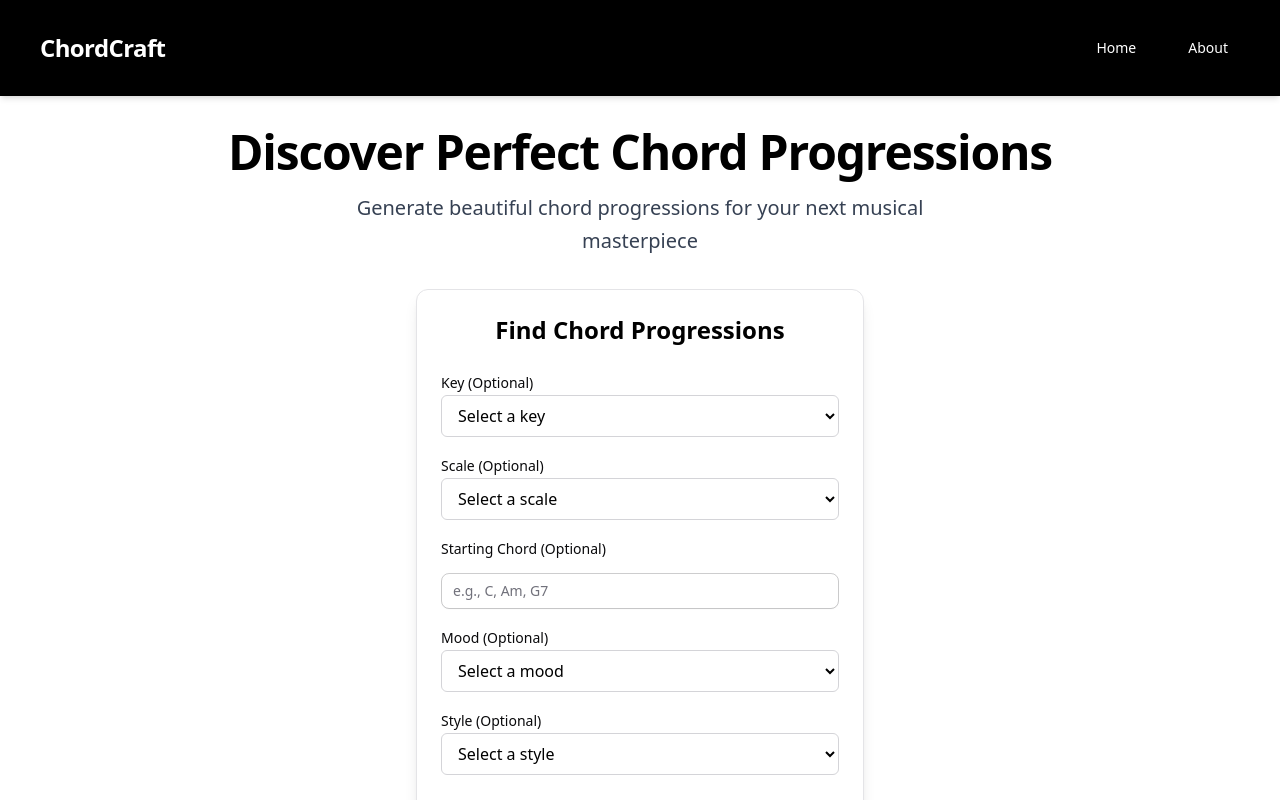
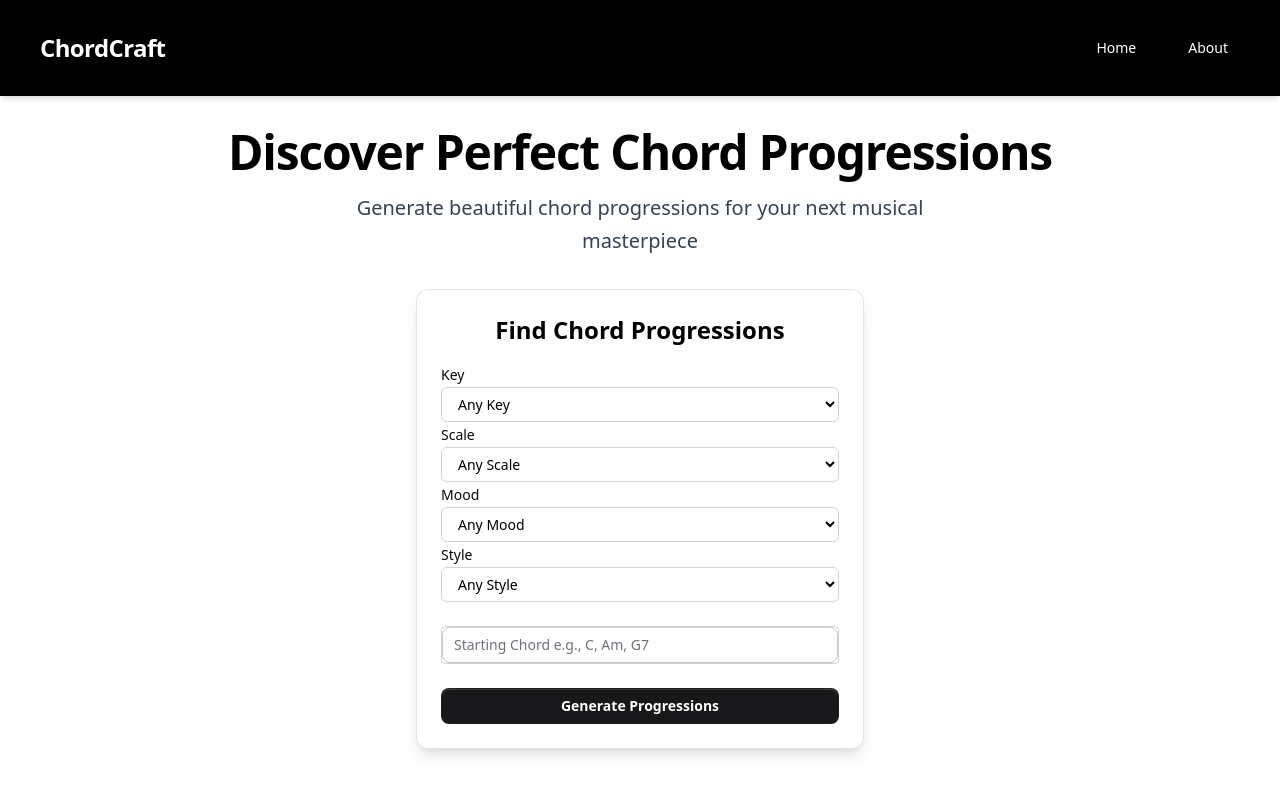
Before and after one commit to ADWilkinson/chordcraft-app, a React (Vite) app: page / in a window 1280 px wide. Both pictures are taken after a click on the button "Find Progressions". Shown: the top 800 px of the page. Built offline with nearby package versions, Linux system fonts and the light colour scheme.

Commit message:
minor fixes

```diff
--- a/src/components/GeneratorForm.tsx
+++ b/src/components/GeneratorForm.tsx
@@ -9,15 +9,6 @@ import { Field, Label } from './ui-kit/fieldset';
 interface GeneratorFormProps {
   onSubmit: (params: GenerationParams) => Promise<void>;
   loading: boolean;
-}
-
-interface FormControl {
-  id: keyof GenerationParams;
-  label: string;
-  type: 'select' | 'input';
-  options?: Array<{ value: string; name: string }>;
-  value: string;
-  placeholder: string;
 }
 
 const GeneratorForm = ({ onSubmit, loading }: GeneratorFormProps) => {
@@ -52,48 +43,6 @@ const GeneratorForm = ({ onSubmit, loading }: GeneratorFormProps) => {
     });
   };
 
-  const formControls: FormControl[] = [
-    {
-      id: 'key',
-      label: 'Key (Optional)',
-      type: 'select',
-      options: KEYS,
-      value: params.key || '',
-      placeholder: 'Select a key',
-    },
-    {
-      id: 'scale',
-      label: 'Scale (Optional)',
-      type: 'select',
-      options: SCALES,
-      value: params.scale || '',
-      placeholder: 'Select a scale',
-    },
-    {
-      id: 'startingChord',
-      label: 'Starting Chord (Optional)',
-      type: 'input',
-      value: params.startingChord || '',
-      placeholder: 'e.g., C, Am, G7',
-    },
-    {
-      id: 'mood',
-      label: 'Mood (Optional)',
-      type: 'select',
-      options: MOODS,
-      value: params.mood || '',
-      placeholder: 'Select a mood',
-    },
-    {
-      id: 'style',
-      label: 'Style (Optional)',
-      type: 'select',
-      options: STYLES,
-      value: params.style || '',
-      placeholder: 'Select a style',
-    },
-  ];
-
   return (
     <motion.div
       className="w-full max-w-md mx-auto bg-white rounded-xl shadow-lg p-6 mb-8 border border-zinc-200"
@@ -101,58 +50,147 @@ const GeneratorForm = ({ onSubmit, loading }: GeneratorFormProps) => {
       animate={{ opacity: 1, y: 0 }}
       transition={{ duration: 0.4 }}
     >
-      <h2 className="text-2xl font-bold text-center mb-6 text-black">
+      <h2 className="text-2xl font-bold text-center mb-4 text-black">
         {params.key || params.scale || params.startingChord || params.mood || params.style
           ? 'Customize Your Search'
           : 'Find Chord Progressions'}
       </h2>
 
-      <form onSubmit={handleSubmit} className="space-y-4">
-        {formControls.map((control, index) => (
+      <form onSubmit={handleSubmit} className="">
+        <div className="grid grid-cols-1 ">
           <motion.div
-            key={control.id}
             initial={{ opacity: 0, x: -10 }}
             animate={{ opacity: 1, x: 0 }}
-            transition={{ duration: 0.3, delay: index * 0.05 }}
-            className="mb-4"
+            transition={{ duration: 0.3 }}
+            className="col-span-2 sm:col-span-1"
           >
             <Field>
-              <Label htmlFor={control.id}>
-                {control.label}
+              <Label htmlFor="key" className="text-sm">
+                Key
               </Label>
-
-              {control.type === 'select' && control.options ? (
               <select
-                  id={control.id}
-                  name={control.id}
-                  value={control.value}
+                id="key"
+                name="key"
+                value={params.key}
                 onChange={handleChange}
-                  className="w-full bg-white border border-zinc-300 rounded-md py-2 px-3 text-black focus:outline-hidden focus:ring-2 focus:ring-black transition-shadow"
+                className="w-full bg-white border border-zinc-300 rounded-md py-1.5 px-3 text-sm text-black focus:outline-hidden focus:ring-2 focus:ring-black transition-shadow"
               >
-                  <option value="">{control.placeholder}</option>
-                  {control.options?.map((option) => (
+                <option value="">Any Key</option>
+                {KEYS.map((option) => (
                   <option key={option.value} value={option.value}>
                     {option.name}
                   </option>
                 ))}
               </select>
-              ) : (
+            </Field>
+          </motion.div>
+
+          <motion.div
+            initial={{ opacity: 0, x: -10 }}
+            animate={{ opacity: 1, x: 0 }}
+            transition={{ duration: 0.3, delay: 0.05 }}
+            className="col-span-2 sm:col-span-1"
+          >
+            <Field>
+              <Label htmlFor="scale" className="text-sm">
+                Scale
+              </Label>
+              <select
+                id="scale"
+                name="scale"
+                value={params.scale}
+                onChange={handleChange}
+                className="w-full bg-white border border-zinc-300 rounded-md py-1.5 px-3 text-sm text-black focus:outline-hidden focus:ring-2 focus:ring-black transition-shadow"
+              >
+                <option value="">Any Scale</option>
+                {SCALES.map((option) => (
+                  <option key={option.value} value={option.value}>
+                    {option.name}
+                  </option>
+                ))}
+              </select>
+            </Field>
+          </motion.div>
+        </div>
+
+        <div className="grid grid-cols-1 ">
+          <motion.div
+            initial={{ opacity: 0, x: -10 }}
+            animate={{ opacity: 1, x: 0 }}
+            transition={{ duration: 0.3, delay: 0.15 }}
+            className="col-span-2 sm:col-span-1"
+          >
+            <Field>
+              <Label htmlFor="mood" className="text-sm">
+                Mood
+              </Label>
+              <select
+                id="mood"
+                name="mood"
+                value={params.mood}
+                onChange={handleChange}
+                className="w-full bg-white border border-zinc-300 rounded-md py-1.5 px-3 text-sm text-black focus:outline-hidden focus:ring-2 focus:ring-black transition-shadow"
+              >
+                <option value="">Any Mood</option>
+                {MOODS.map((option) => (
+                  <option key={option.value} value={option.value}>
+                    {option.name}
+                  </option>
+                ))}
+              </select>
+            </Field>
+          </motion.div>
+
+          <motion.div
+            initial={{ opacity: 0, x: -10 }}
+            animate={{ opacity: 1, x: 0 }}
+            transition={{ duration: 0.3, delay: 0.2 }}
+            className="col-span-2 sm:col-span-1"
+          >
+            <Field>
+              <Label htmlFor="style" className="text-sm">
+                Style
+              </Label>
+              <select
+                id="style"
+                name="style"
+                value={params.style}
+                onChange={handleChange}
+                className="w-full bg-white border border-zinc-300 rounded-md py-1.5 px-3 text-sm text-black focus:outline-hidden focus:ring-2 focus:ring-black transition-shadow"
+              >
+                <option value="">Any Style</option>
+                {STYLES.map((option) => (
+                  <option key={option.value} value={option.value}>
+                    {option.name}
+                  </option>
+                ))}
+              </select>
+            </Field>
+          </motion.div>
+        </div>
+
+        <motion.div
+          initial={{ opacity: 0, x: -10 }}
+          animate={{ opacity: 1, x: 0 }}
+          transition={{ duration: 0.3, delay: 0.1 }}
+          className="col-span-2 sm:col-span-1"
+        >
+          <Field>
+
             <Input
               type="text"
-                  id={control.id}
-                  name={control.id}
-                  value={control.value}
+              id="startingChord"
+              name="startingChord"
+              value={params.startingChord}
               onChange={handleChange}
-                  placeholder={control.placeholder}
-                  className="border-zinc-300"
+              placeholder="Starting Chord e.g., C, Am, G7"
+              className="!border !border-zinc-300 rounded text-sm mt-6 mb-2"
             />
-              )}
           </Field>
         </motion.div>
-        ))}
 
         <motion.div
-          className="pt-4 flex flex-col sm:flex-row gap-3"
+          className="pt-4 flex flex-col sm:flex-row "
           initial={{ opacity: 0 }}
           animate={{ opacity: 1 }}
           transition={{ duration: 0.4, delay: 0.3 }}
@@ -161,7 +199,7 @@ const GeneratorForm = ({ onSubmit, loading }: GeneratorFormProps) => {
             <Button
               type="button"
               onClick={resetForm}
-              className="sm:w-1/3"
+              className="sm:w-1/3 py-1.5 text-sm"
               color="white"
             >
               Reset
@@ -171,12 +209,11 @@ const GeneratorForm = ({ onSubmit, loading }: GeneratorFormProps) => {
           <Button
             type="submit"
             disabled={loading}
-            className="flex-1"
-
+            className="flex-1 py-1.5 text-sm"
           >
             {loading ? (
               <>
-                <svg className="animate-spin -ml-1 mr-3 h-5 w-5 text-white" xmlns="http://www.w3.org/2000/svg" fill="none" viewBox="0 0 24 24">
+                <svg className="animate-spin -ml-1 mr-2 h-4 w-4 text-white" xmlns="http://www.w3.org/2000/svg" fill="none" viewBox="0 0 24 24">
                   <circle className="opacity-25" cx="12" cy="12" r="10" stroke="currentColor" strokeWidth="4"></circle>
                   <path className="opacity-75" fill="currentColor" d="M4 12a8 8 0 018-8V0C5.373 0 0 5.373 0 12h4zm2 5.291A7.962 7.962 0 014 12H0c0 3.042 1.135 5.824 3 7.938l3-2.647z"></path>
                 </svg>
--- a/src/pages/HomePage.tsx
+++ b/src/pages/HomePage.tsx
@@ -135,7 +135,8 @@ const HomePage = () => {
                 <Button
                   onClick={handlePrevious}
                   disabled={currentIndex === 0}
-                  className="flex items-center"
+                  className="flex items-center py-1.5 text-sm"
+                  color="white"
                 >
                   <ArrowLeftIcon className="h-4 w-4 mr-2" data-slot="icon" />
                   Previous
@@ -148,7 +149,8 @@ const HomePage = () => {
                 <Button
                   onClick={handleNext}
                   disabled={currentIndex === progressions.length - 1}
-                  className="flex items-center"
+                  className="flex items-center py-1.5 text-sm"
+                  color="white"
                 >
                   Next
                   <ArrowRightIcon className="h-4 w-4 ml-2" data-slot="icon" />
@@ -157,7 +159,7 @@ const HomePage = () => {
 
               <Button
                 onClick={toggleForm}
-                className="flex items-center"
+                className="flex items-center py-1.5 text-sm"
                 color="zinc"
               >
                 <MagnifyingGlassIcon className="h-4 w-4 mr-2" data-slot="icon" />
@@ -194,7 +196,7 @@ const HomePage = () => {
             {progressions.length === 0 && (
             <Button
               onClick={toggleForm}
-              className="flex items-center mx-auto"
+              className="flex items-center mx-auto py-2 px-4"
             >
               {showForm ? (
                 <>
```
Also changed, not shown: src/components/ChordProgression.tsx (+19 -20 lines). Lines whose indentation alone changed are shown as unchanged.
